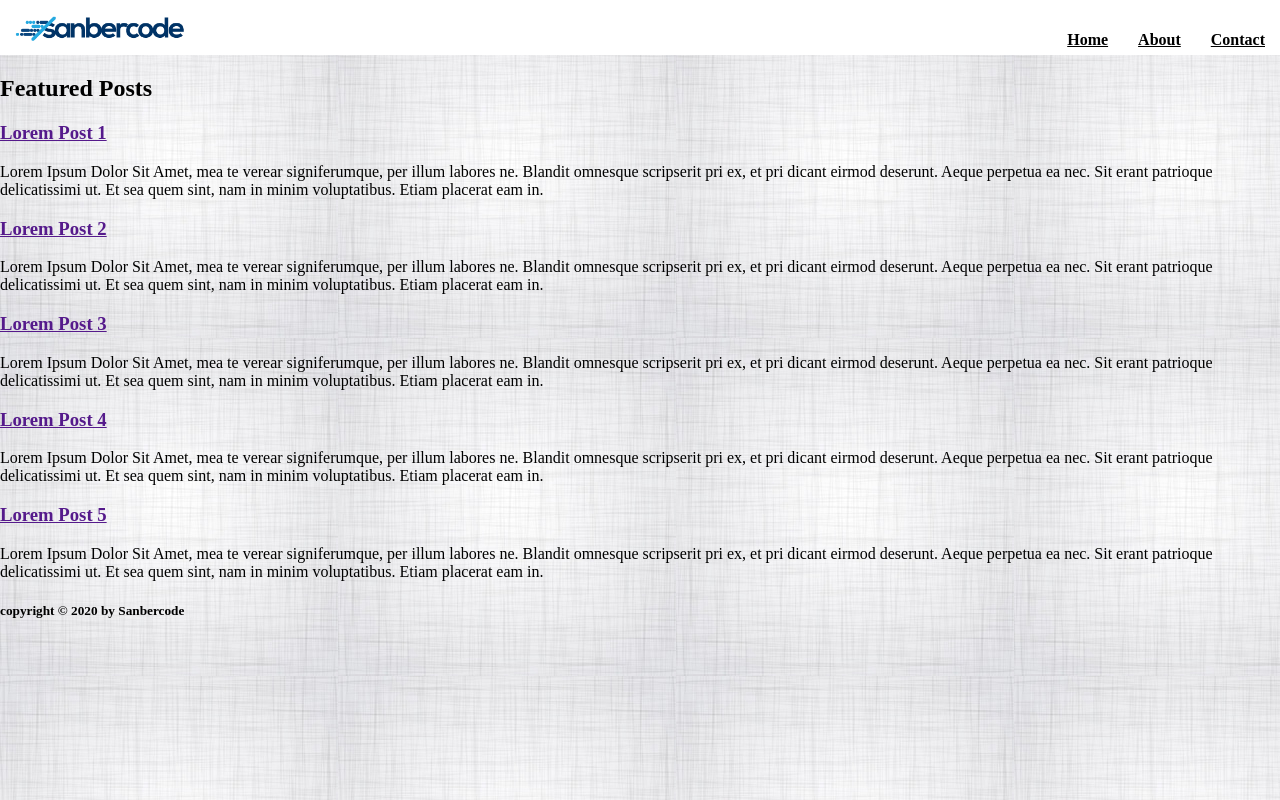
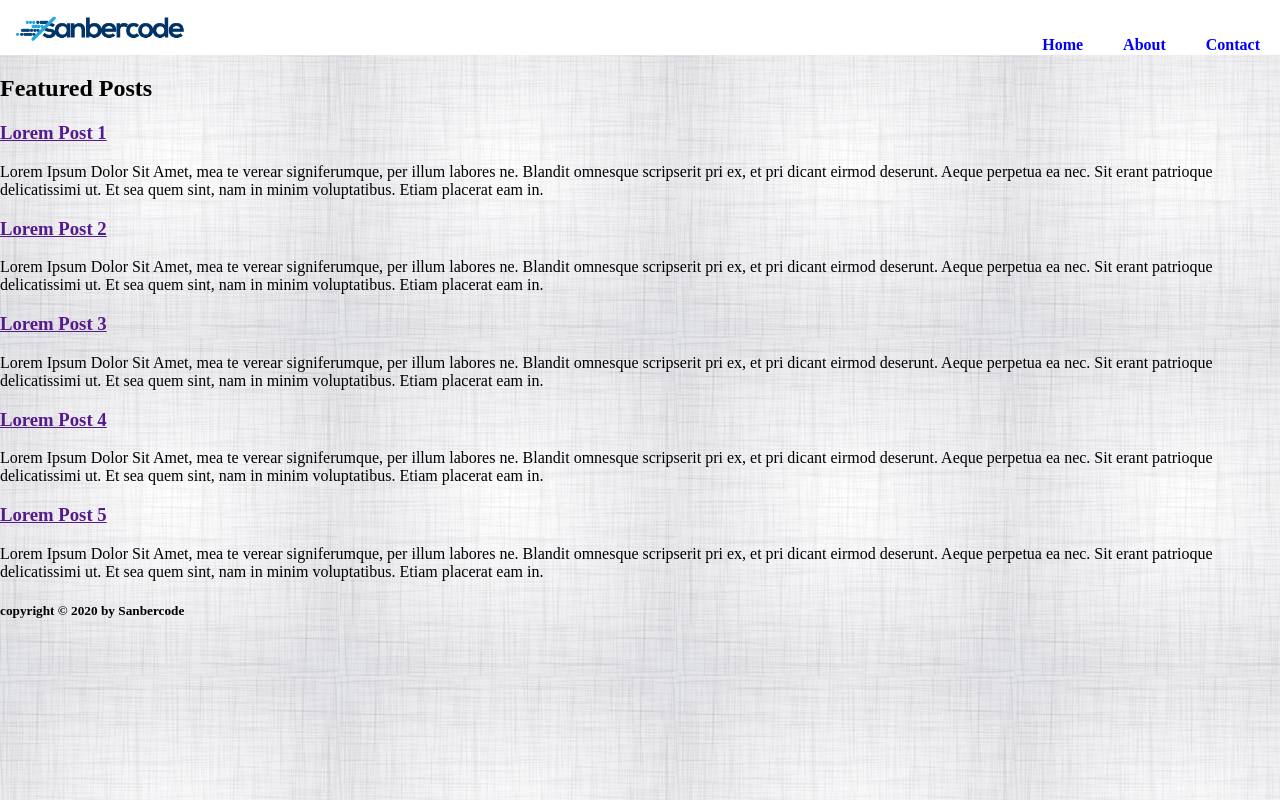
Before and after one commit to baguser/sanbercode-reactjs-0820-1, a plain HTML site: page tugas-2/index.html in a window 1280 px wide. Drawn offline with Linux system fonts and the light colour scheme.

Commit message:
perubahan

```diff
--- a/tugas-2/public/css/style.css
+++ b/tugas-2/public/css/style.css
@@ -21,8 +21,11 @@ nav a {
 }
 
 .header_menu a {
-    padding: 15px;
+    margin: 0px;
+    padding: 20px;
     font-weight: 700;
     list-style-type: none;
-    color: black;
+    color: blue;
+    text-decoration: none;
+    font-weight: bold;
 }
```
Also changed, not shown: tugas-2/contact.html (+1 -1 lines).
